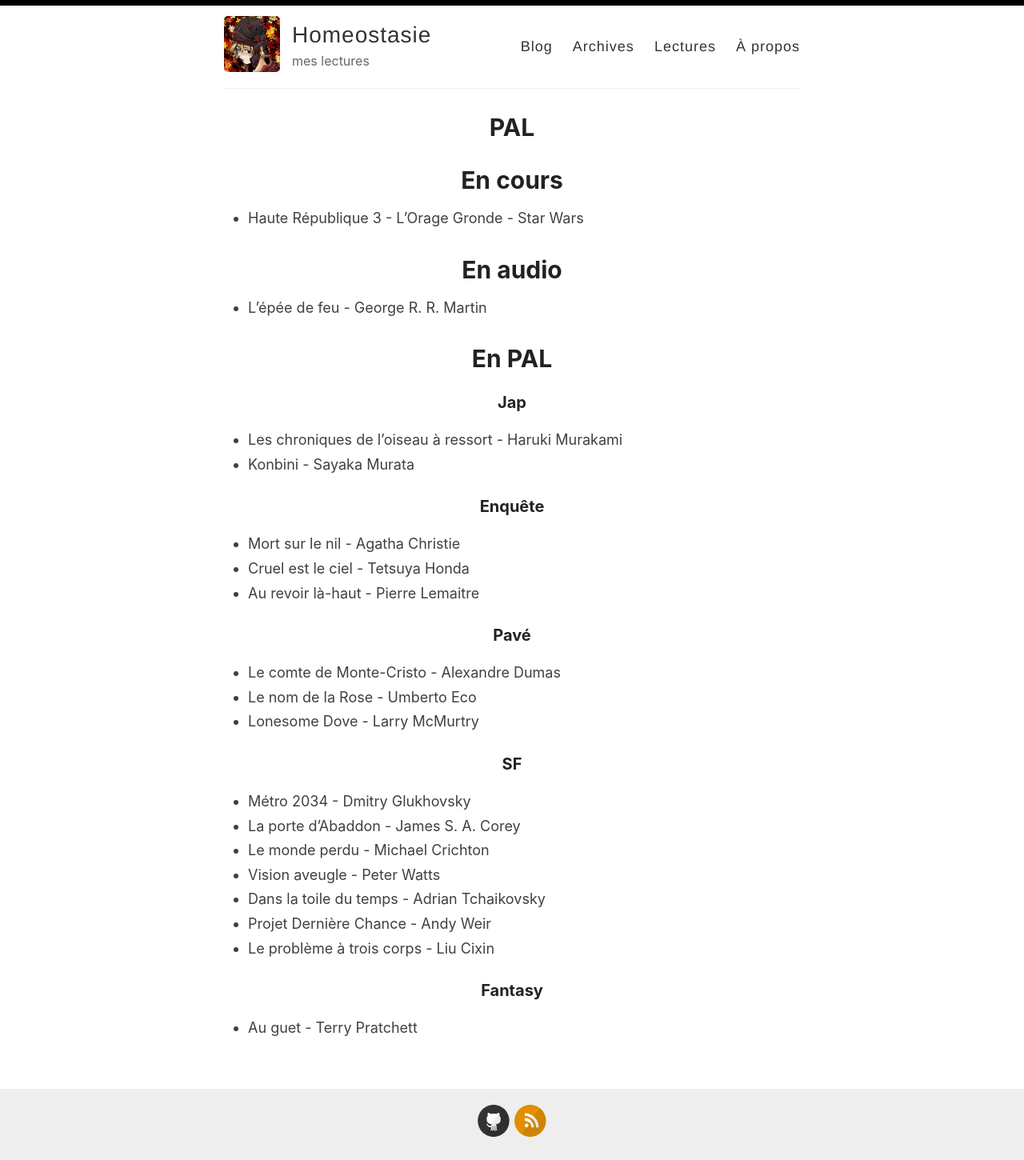
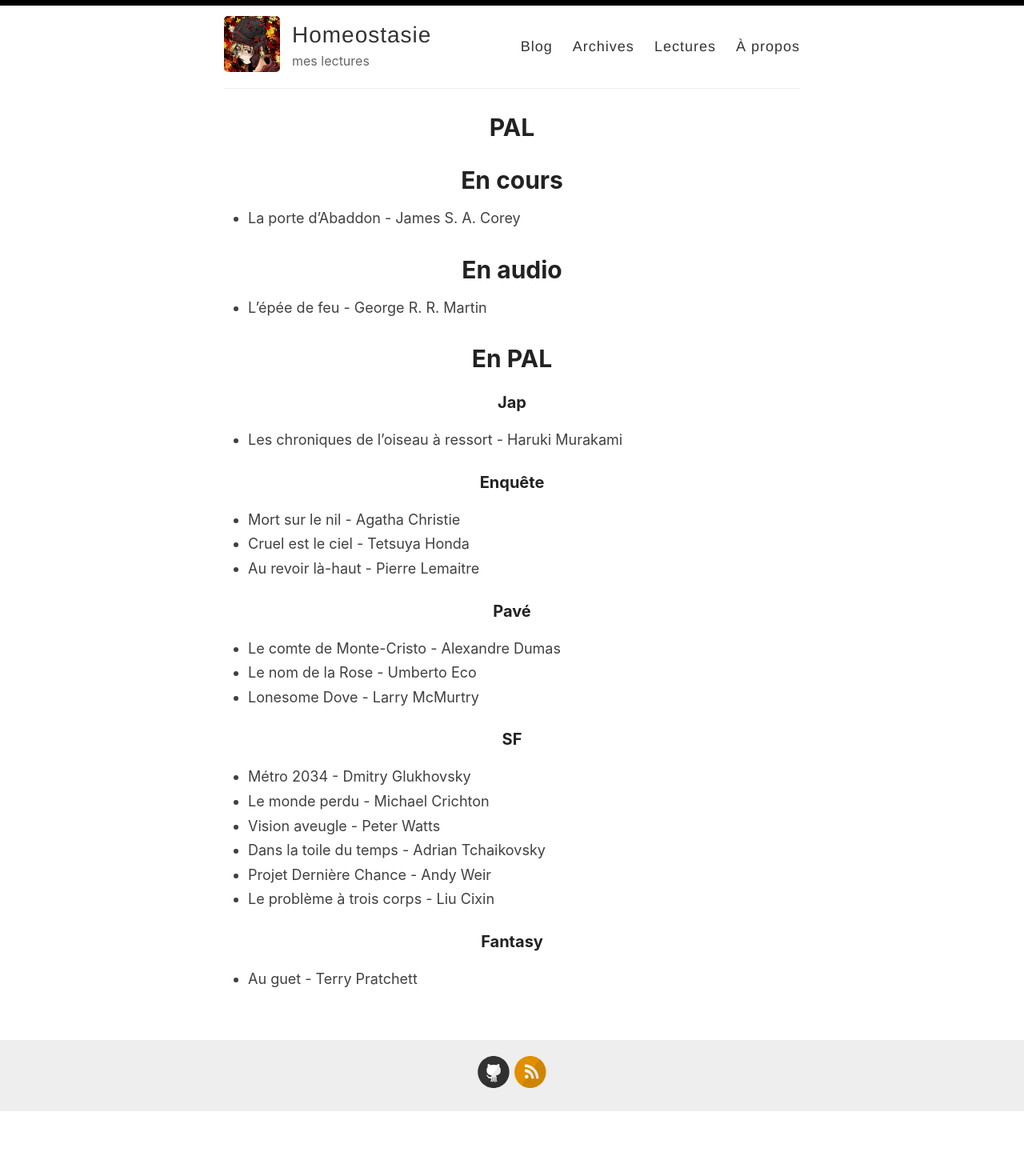
Before and after one commit to homeostasie/bouquins, a Jekyll site: the page built from _pages/pal.md, in a window 1280 px wide. Shown: the whole page at 80% size. Built offline with Jekyll 4.4.1, drawn with Linux system fonts in a browser that asks for light colours; after the commit the page ends 1389 px from its top, so only the background shows below that.

Commit message:
maj pal thom

```diff
--- a/_pages/pal.md
+++ b/_pages/pal.md
@@ -7,7 +7,7 @@
 
 # En cours
 
-- Haute République 3 - L'Orage Gronde - Star Wars
+- La porte d'Abaddon - James S. A. Corey
 
 # En audio
 
@@ -19,7 +19,7 @@
 ### Jap
 
 - Les chroniques de l'oiseau à ressort - Haruki Murakami
-- Konbini - Sayaka Murata
+
 
 ### Enquête
 
```
Also changed, not shown: other parts of _pages/pal.md (+0 -1 lines).
